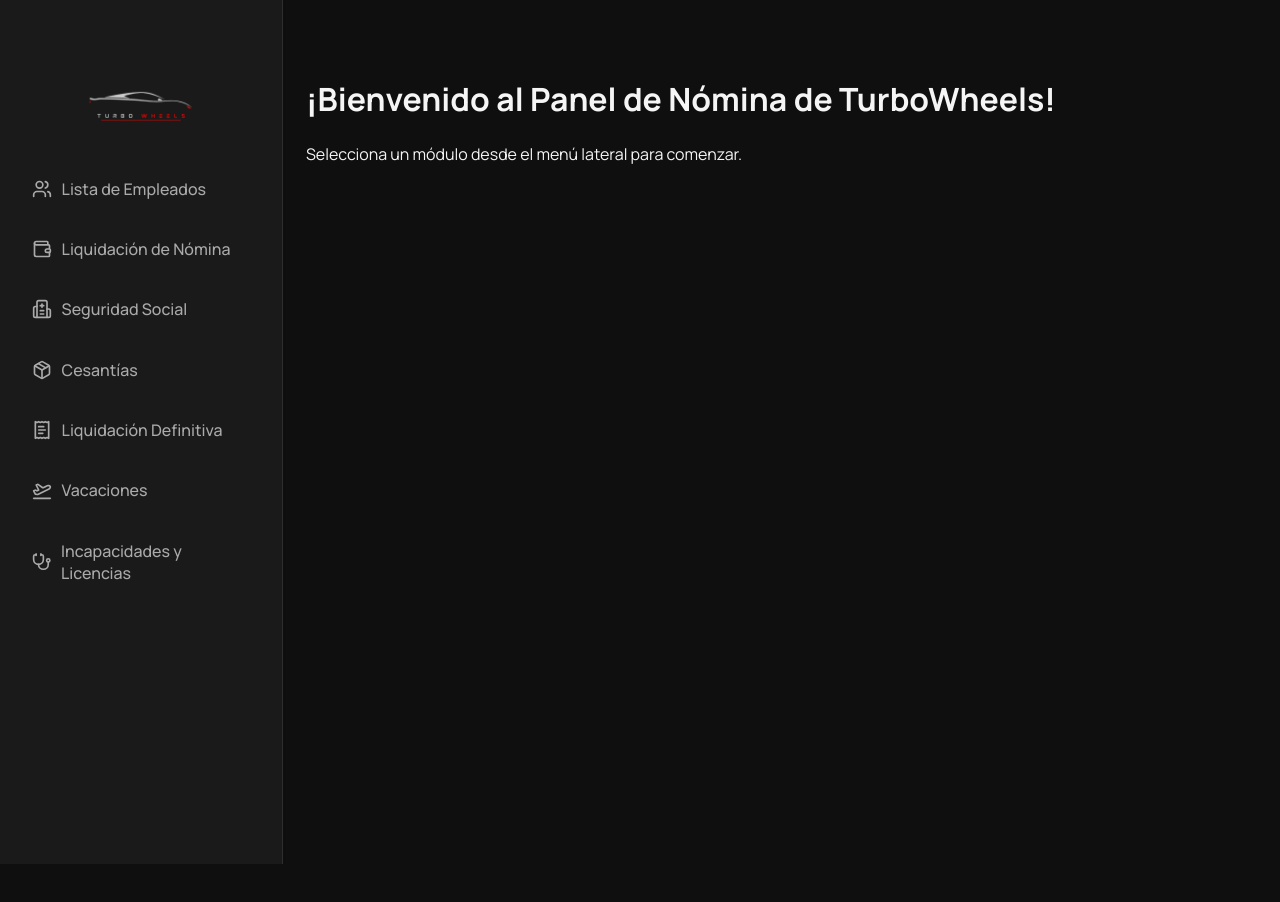
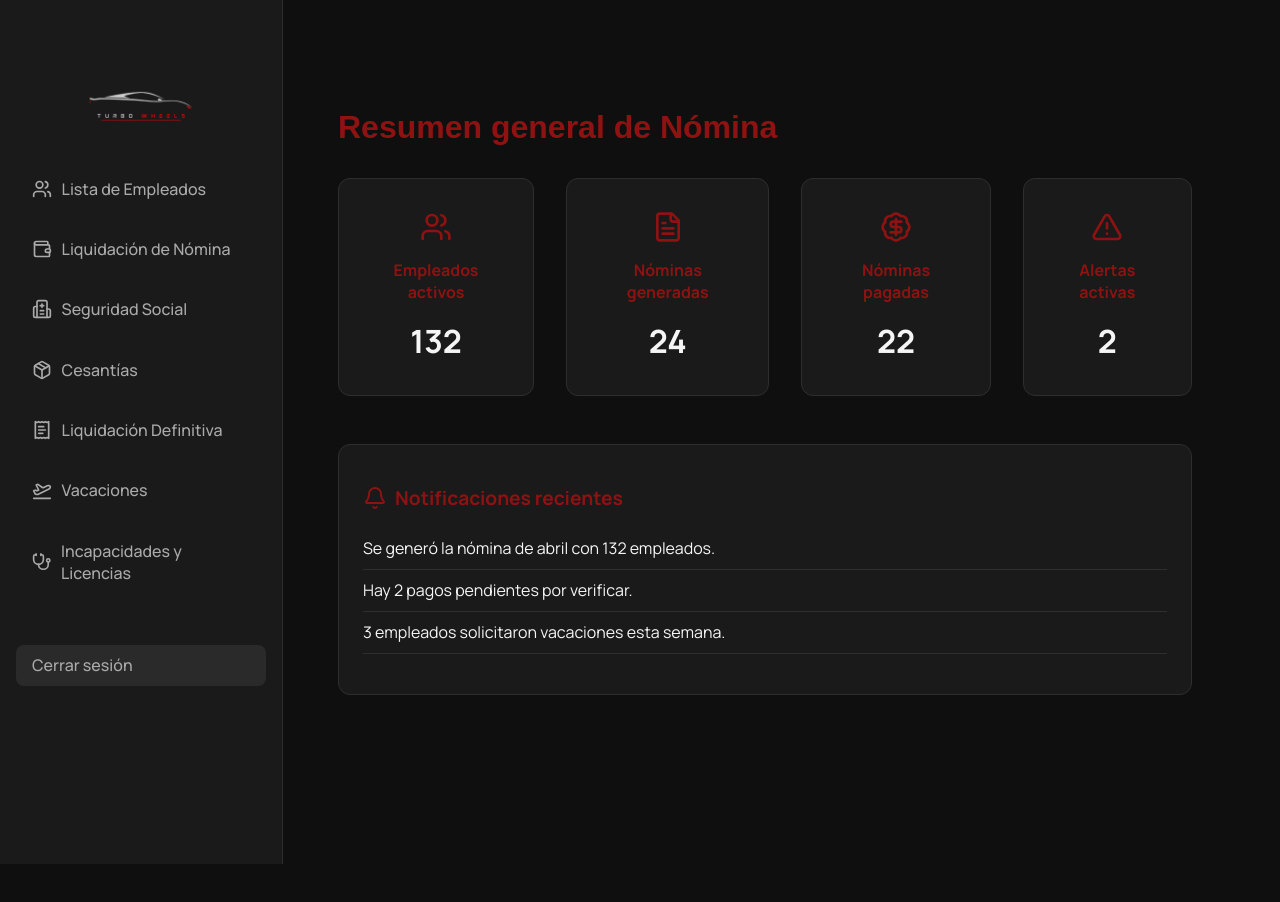
Before and after one commit to pousoph/TurboWheels_Frontend, a React (Vite) app: page /dashboard in a window 1280 px wide. Shown: the top 902 px of the page. Built offline with nearby package versions, Linux system fonts and the light colour scheme; a web font is replaced by a local one.

Commit message:
Nuevo componente para elementos de Dashboard. Mejorando layout de KPIs

```diff
--- /dev/null
+++ b/src/components/DashboardOverview.jsx
@@ -0,0 +1,42 @@
+import '../styles/DashboardOverview.css';
+import { Users, FileText, BadgeDollarSign, AlertTriangle, Bell } from 'lucide-react';
+
+export const DashboardOverview = () => {
+    return (
+        <div className="dashboard-overview">
+            <h1>Resumen general de Nómina</h1>
+
+            <div className="stats-cards">
+                <div className="stat-card">
+                    <Users className="icon" />
+                    <h3>Empleados activos</h3>
+                    <p>132</p>
+                </div>
+                <div className="stat-card">
+                    <FileText className="icon" />
+                    <h3>Nóminas generadas</h3>
+                    <p>24</p>
+                </div>
+                <div className="stat-card">
+                    <BadgeDollarSign className="icon" />
+                    <h3>Nóminas pagadas</h3>
+                    <p>22</p>
+                </div>
+                <div className="stat-card">
+                    <AlertTriangle className="icon" />
+                    <h3>Alertas activas</h3>
+                    <p>2</p>
+                </div>
+            </div>
+
+            <div className="notifications">
+                <h2><Bell className="icon" /> Notificaciones recientes</h2>
+                <ul>
+                    <li>Se generó la nómina de abril con 132 empleados.</li>
+                    <li>Hay 2 pagos pendientes por verificar.</li>
+                    <li>3 empleados solicitaron vacaciones esta semana.</li>
+                </ul>
+            </div>
+        </div>
+    );
+};
--- a/src/components/Sidebar.jsx
+++ b/src/components/Sidebar.jsx
@@ -25,6 +25,7 @@
                 <Link to="/dashboard/liquidacion-definitiva"><ReceiptText size={20} /> Liquidación Definitiva</Link>
                 <Link to="/dashboard/vacaciones"><PlaneTakeoff size={20} /> Vacaciones</Link>
                 <Link to="/dashboard/incapacidades"><Stethoscope size={20} /> Incapacidades y Licencias</Link>
+                <Link to="/" className="logout-link">Cerrar sesión</Link>
             </nav>
         </aside>
     );
--- a/src/pages/Dashboard.jsx
+++ b/src/pages/Dashboard.jsx
@@ -1,4 +1,5 @@
 import { Sidebar } from '../components/Sidebar.jsx';
+import { DashboardOverview } from '../components/DashboardOverview.jsx';
 import '../styles/Dashboard.css';
 
 export const Dashboard = () => {
@@ -6,8 +7,7 @@
         <div className="dashboard-layout">
             <Sidebar />
             <main className="dashboard-content">
-                <h1>¡Bienvenido al Panel de Nómina de TurboWheels!</h1>
-                <p>Selecciona un módulo desde el menú lateral para comenzar.</p>
+                <DashboardOverview />
             </main>
         </div>
     );
--- /dev/null
+++ b/src/styles/DashboardOverview.css
@@ -0,0 +1,85 @@
+.dashboard-overview {
+    color: var(--color-text-primary);
+    padding: 2rem;
+    flex: 1;
+}
+
+.dashboard-overview h1 {
+    font-size: 2rem;
+    font-family: var(--font-title);
+    margin-bottom: 2rem;
+    color: #8f1212;
+}
+
+/* KPI cards */
+.stats-cards {
+    display: inline-flex;
+    grid-template-columns: repeat(auto-fit, minmax(240px, 1fr));
+    gap: 2rem;
+    margin-bottom: 3rem;
+}
+
+.stat-card {
+    background-color: var(--color-surface);
+    border: 1px solid var(--color-border);
+    padding: 2rem;
+    border-radius: 12px;
+    text-align: center;
+    transition: transform 0.3s ease;
+    display: flex;
+    flex-direction: column;
+    align-items: center;
+    gap: 1rem;
+}
+
+.stat-card:hover {
+    transform: translateY(-5px);
+    box-shadow: 0 4px 10px rgba(229, 9, 20, 0.15);
+}
+
+.stat-card .icon {
+    color: #8f1212;
+    width: 32px;
+    height: 32px;
+}
+
+.stat-card h3 {
+    font-size: 1rem;
+    font-family: var(--font-body);
+    color: #8f1212;
+    margin: 0;
+}
+
+.stat-card p {
+    font-size: 2rem;
+    font-weight: bold;
+    margin: 0;
+}
+
+/* Notifications */
+.notifications {
+    background-color: var(--color-surface);
+    border: 1px solid var(--color-border);
+    padding: 1.5rem;
+    border-radius: 12px;
+}
+
+.notifications h2 {
+    font-size: 1.2rem;
+    display: flex;
+    align-items: center;
+    gap: 0.5rem;
+    color: #8f1212;
+    margin-bottom: 1rem;
+}
+
+.notifications ul {
+    list-style: none;
+    padding: 0;
+}
+
+.notifications li {
+    padding: 0.6rem 0;
+    border-bottom: 1px solid var(--color-border);
+    font-family: var(--font-body);
+}
--- a/src/styles/Sidebar.css
+++ b/src/styles/Sidebar.css
@@ -52,3 +52,19 @@
     background-color: var(--color-border);
     color: var(--color-primary);
 }
+.logout-link {
+    margin-top: 2rem;
+    color: #ff6b6b;
+    font-weight: bold;
+    display: inline-block;
+    padding: 0.6rem 1rem;
+    border-radius: 8px;
+    background-color: #2a2a2a;
+    transition: background-color 0.3s;
+    text-align: center;
+}
+
+.logout-link:hover {
+    background-color: #ff6b6b;
+    color: #fff;
+}
```
